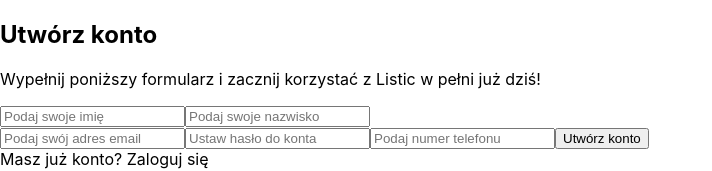
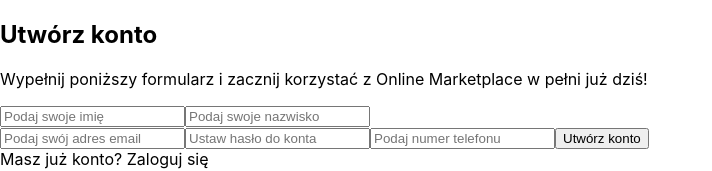
Before and after one commit to TadeQQ/online-item-marketplace, a Next.js app: page /Login in a window 1280 px wide. Shown: the top 171 px of the page, without its empty margins (0-712 px from the left). Built offline with nearby package versions, Linux system fonts and the light colour scheme; no server answers.

Commit message:
Update AuthSignUpForm.tsx

```diff
--- a/components/auth/signup/AuthSignUpForm.tsx
+++ b/components/auth/signup/AuthSignUpForm.tsx
@@ -25,28 +25,13 @@ export const AuthSignUpForm: React.FC = () => {
     },
   });
 
-  const renderHeader = () => {
-    return (
-      <div className="flex flex-col gap-2">
-        <h2 className="text-3xl font-bold mb-2">
-          Listic jest i zawsze będzie darmowy
-        </h2>
-        <p className="leading-relaxed">
-          Listic to platforma z ogłoszeniami, na której możesz sprzedawać oraz
-          wyszukiwać ogłoszenia z ofertami sprzedaży. Przeglądaj kategorię i
-          oferty aby znaleźć coś dla siebie!
-        </p>
-      </div>
-    );
-  };
-
   return (
     <>
       <div className="flex flex-col gap-6 mb-6">
         <h2 className="font-bold text-3xl">Utwórz konto</h2>
         <p className="leading-relaxed">
-          Wypełnij poniższy formularz i zacznij korzystać z Listic w pełni już
-          dziś!
+          Wypełnij poniższy formularz i zacznij korzystać z Online Marketplace w
+          pełni już dziś!
         </p>
       </div>
       <form className="flex flex-col gap-4" onSubmit={handleSubmit} noValidate>
```
